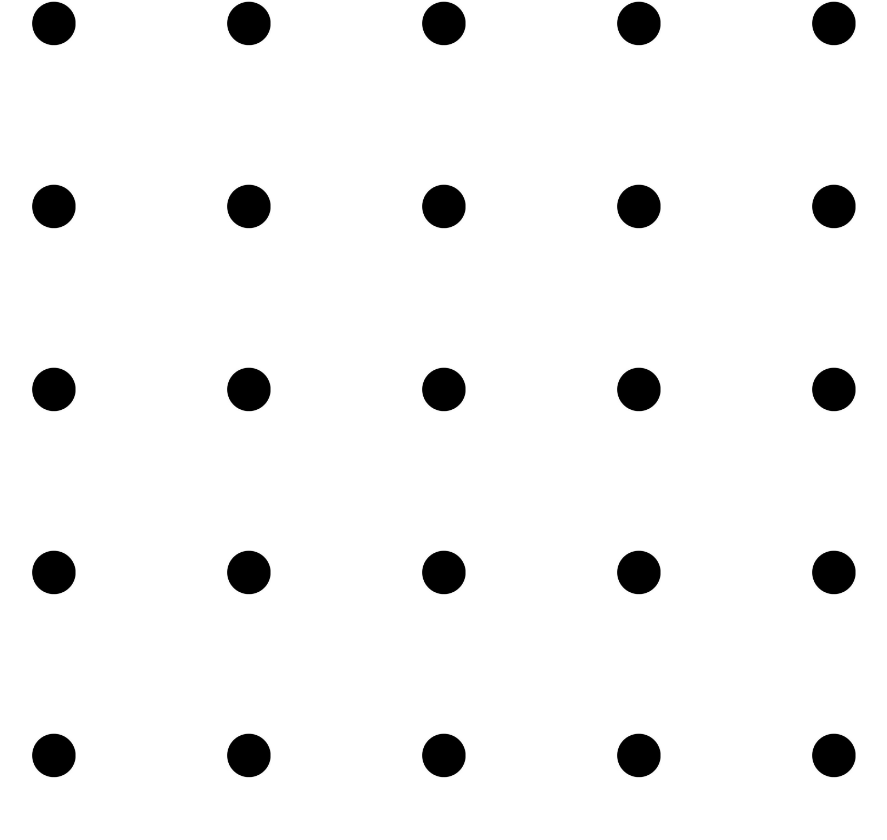
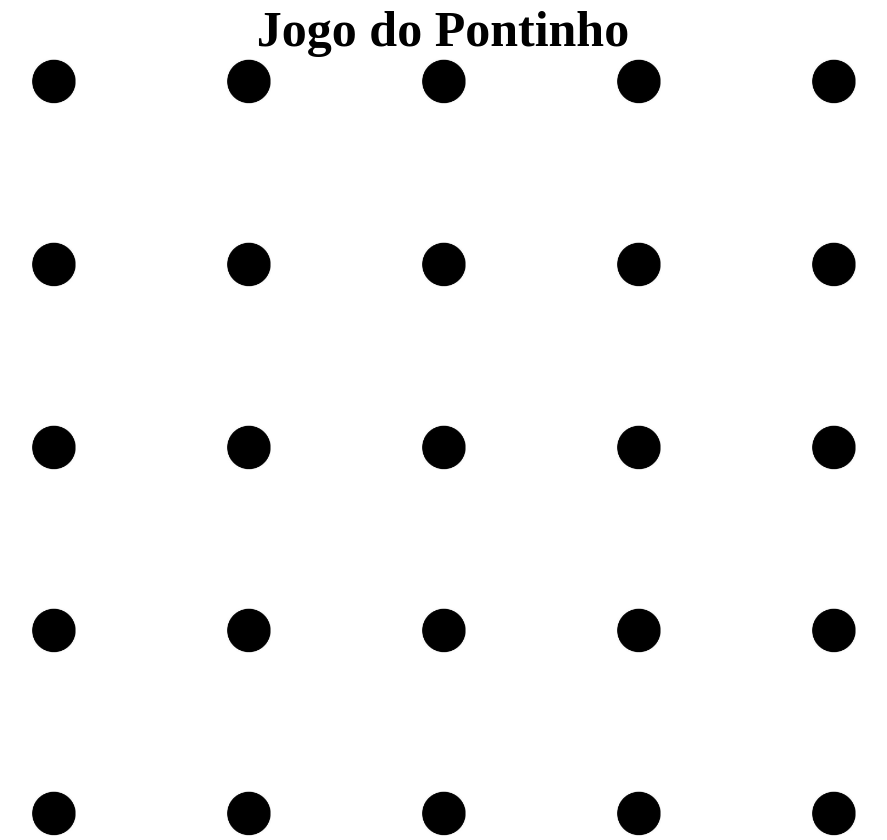
Before and after one commit to JoseDesen/pontinho, a plain HTML site: page index.html in a window 1280 px wide. Shown: the top 840 px of the page, without its empty margins (197-1084 px from the left). Drawn offline with Linux system fonts and the light colour scheme.

Commit message:
Atualizar o index.html

```diff
--- a/index.html
+++ b/index.html
@@ -632,6 +632,7 @@
 		</script>
 	</head>
 	<body bg-color="white">
+<h1>Jogo do Pontinho</h1>
 		<form name="f">
 			<img src="pontinho.png" >
 			<button type="button" id="l12" name="l12" onclick="colocar('l12')"></button>
```
